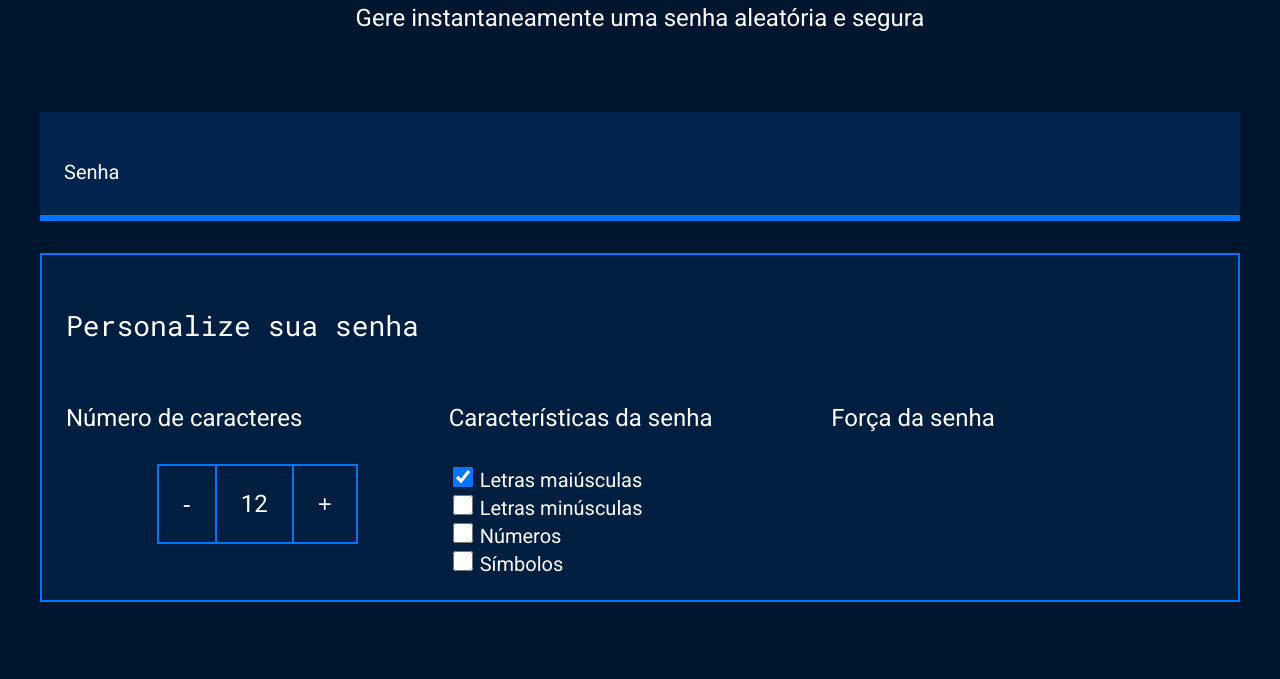
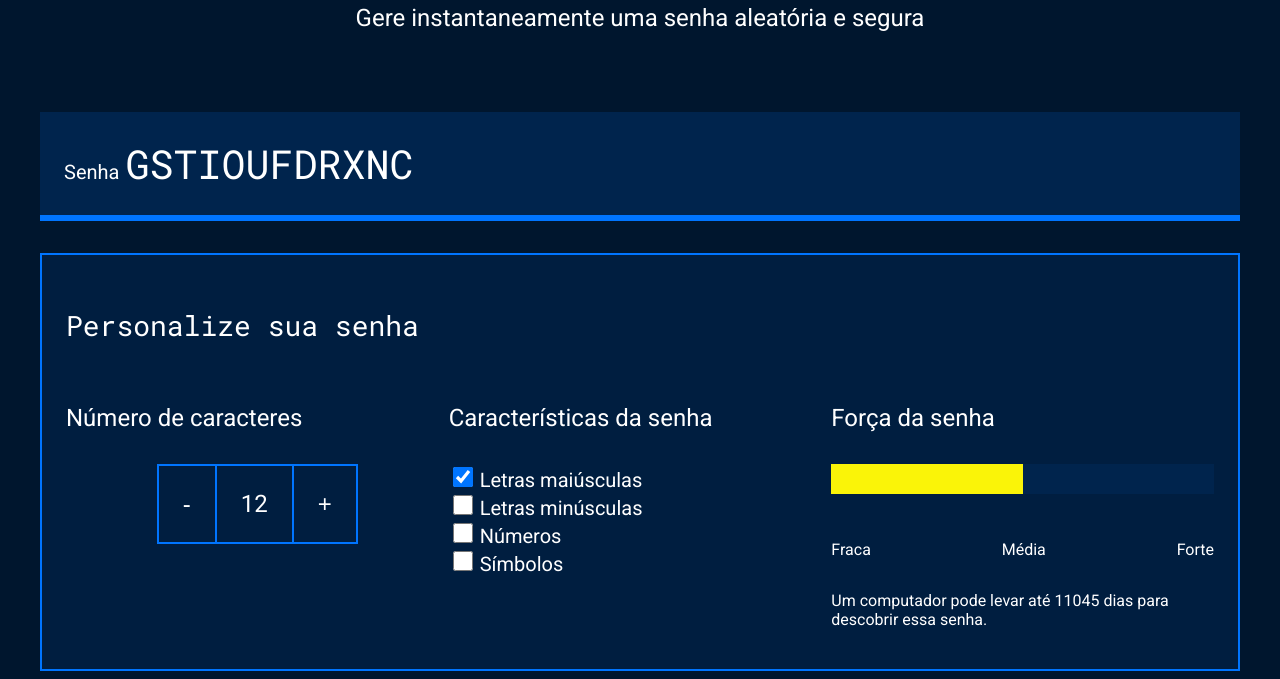
Before and after one commit to yyJuliaa/gerador-de-senhas-julia, a plain HTML site: page index.html in a window 1280 px wide. Shown: the part 214-893 px from the top of the page. Before the commit the page ends 824 px from the top, so only its background shows below. Drawn offline with Linux system fonts and the light colour scheme.

Commit message:
julia concluido

```diff
--- a/index.html
+++ b/index.html
@@ -17,7 +17,7 @@
         </div>
         <div class="conteudo-senha">
             <label for="senha">Senha</label>
-            <input name="senha" type="text" id="campo-senha">
+            <input name="senha" type="text" id="campo-senha" readonly>
         </div>
         <div class="parametro">
             <h3 class="parametro-titulo">Personalize sua senha</h3>
@@ -48,14 +48,22 @@
                         <input name="simbolo" type="checkbox" class="checkbox">
                         <label for="simbolo">Símbolos</label>
                     </div>
-
                 </div>
                 <div class="parametro-senha">
                     <h4 class="parametro-senha__titulo">Força da senha</h4>
+                    <div class="barra"></div>
+                    <div class="forca fraca"></div>
+                    <div class="parametro-senha-textos">
+                        <p>Fraca</p>
+                        <p>Média</p>
+                        <p>Forte</p>
+                    </div>
+                    <p class="entropia"></p>
                 </div>
             </div>
         </div>
     </section>
+    <script src="main.js"></script>
 </body>
 
 </html>
--- /dev/null
+++ b/main.js
@@ -0,0 +1,77 @@
+const numeroSenha = document.querySelector('.parametro-senha__texto');
+let tamanhoSenha = 12;
+numeroSenha.textContent = tamanhoSenha;
+const letrasMaiusculas = 'ABCDEFGHIJKLMNOPQRSTUVXYWZ';
+const letrasMinusculas = 'abcdefghijklmnopqrstuvxywz';
+const numeros = '0123456789';
+const simbolos = '!@%*?';
+const botoes = document.querySelectorAll('.parametro-senha__botao');
+const campoSenha = document.querySelector('#campo-senha');
+const checkbox = document.querySelectorAll('.checkbox');
+const forcaSenha = document.querySelector('.forca');
+
+botoes[0].onclick = diminuiTamanho;
+botoes[1].onclick = aumentaTamanho;
+
+function diminuiTamanho() {
+    if (tamanhoSenha > 1) {
+        // tamanhoSenha = tamanhoSenha-1;
+        tamanhoSenha--;
+    }
+    numeroSenha.textContent = tamanhoSenha;
+    geraSenha();
+}
+function aumentaTamanho() {
+    if (tamanhoSenha < 20) {
+        // tamanhoSenha = tamanhoSenha+1;
+        tamanhoSenha++;
+    }
+    numeroSenha.textContent = tamanhoSenha;
+    geraSenha();
+}
+
+for (i = 0; i < checkbox.length; i++) {
+    checkbox[i].onclick = geraSenha;
+}
+
+geraSenha();
+
+function geraSenha() {
+    let alfabeto = '';
+    if (checkbox[0].checked) {
+        alfabeto = alfabeto + letrasMaiusculas;
+    }
+    if (checkbox[1].checked) {
+        alfabeto = alfabeto + letrasMinusculas;
+    }
+    if (checkbox[2].checked) {
+        alfabeto = alfabeto + numeros;
+    }
+    if (checkbox[3].checked) {
+        alfabeto = alfabeto + simbolos;
+    }
+    let senha = '';
+    for (let i = 0; i < tamanhoSenha; i++) {
+        let numeroAleatorio = Math.random() * alfabeto.length;
+        numeroAleatorio = Math.floor(numeroAleatorio);
+        senha = senha + alfabeto[numeroAleatorio];
+    }
+    campoSenha.value = senha;
+    classificaSenha(alfabeto.length);
+
+}
+
+function classificaSenha(tamanhoAlfabeto) {
+    let entropia = tamanhoSenha * Math.log2(tamanhoAlfabeto);
+    console.log(entropia);
+    forcaSenha.classList.remove('fraca', 'media', 'forte');
+    if (entropia > 57) {
+        forcaSenha.classList.add('forte');
+    } else if (entropia > 35 && entropia < 57) {
+        forcaSenha.classList.add('media');
+    } else if (entropia <= 35) {
+        forcaSenha.classList.add('fraca');
+    }
+    const valorEntropia = document.querySelector('.entropia');
+    valorEntropia.textContent = "Um computador pode levar até " + Math.floor(2 ** entropia / (100e6 * 60 * 60 * 24)) + " dias para descobrir essa senha.";
+}
--- a/style.css
+++ b/style.css
@@ -118,6 +118,39 @@ label {
     cursor: pointer;
 }
 
+.barra {
+    background-color: var(--fundo-senha);
+    height: 30px;
+    width: 100%;
+}
+
+.forca {
+    height: 30px;
+    position: relative;
+    bottom: 30px;
+}
+
+.fraca {
+    width: 25%;
+    background-color: #E71B32;
+}
+
+.media {
+    background-color: #FAF408;
+    width: 50%;
+}
+
+.forte {
+    background-color: #00FF85;
+    width: 100%;
+}
+
+.parametro-senha-textos {
+    display: flex;
+    justify-content: space-between;
+}
+
+
 @media screen and (min-width: 768px) {
     .parametro-coluna__senha {
         flex-direction: row;
```
